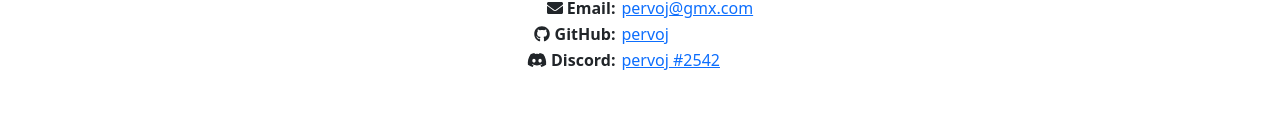
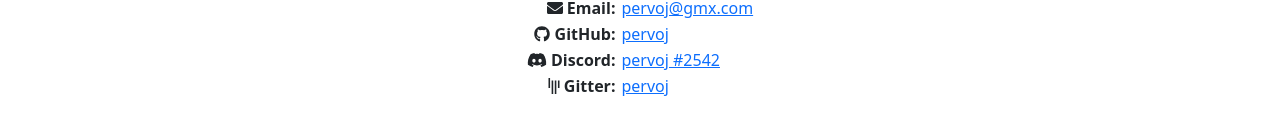
Before and after one commit to pervoj/pervoj.github.io, a plain HTML site: page contact.html in a window 1280 px wide. Shown: the part 132-266 px from the top of the page. Drawn offline with nearby package versions, Linux system fonts and the light colour scheme.

Commit message:
Add Gitter to contact page

```diff
--- a/contact.html
+++ b/contact.html
@@ -72,6 +72,10 @@
                     <th><span class="fab fa-discord"></span> Discord:</th>
                     <td><a href="https://discordapp.com/users/641536036169711617">pervoj #2542</a></td>
                 </tr>
+                <tr>
+                    <th><span class="fab fa-gitter"></span> Gitter:</th>
+                    <td><a href="https://gitter.im/pervoj">pervoj</a></td>
+                </tr>
             </table>
         </div>
 
```
